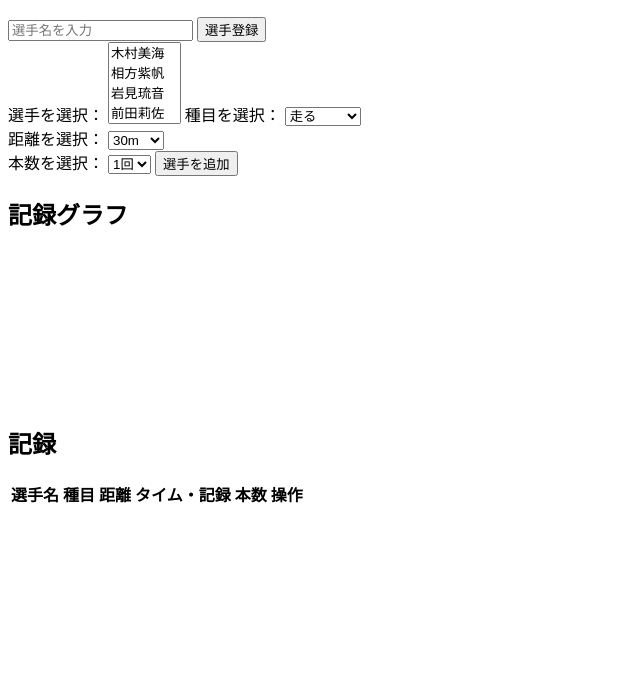
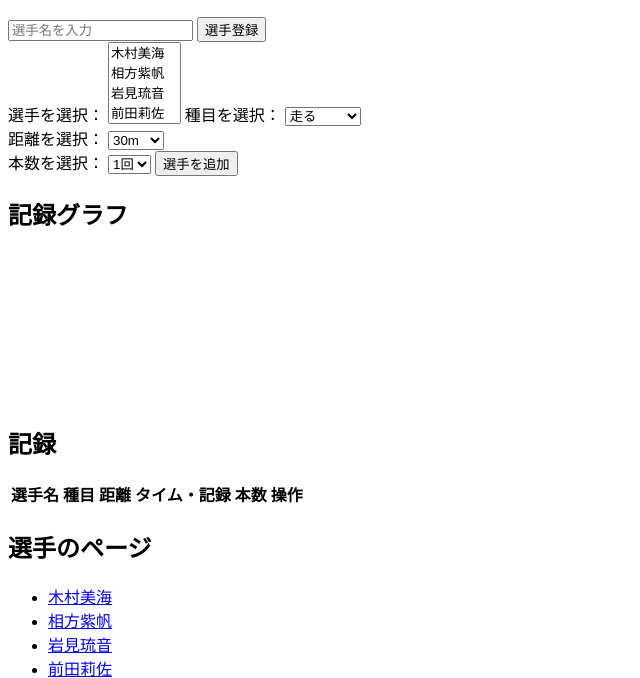
Before and after one commit to Kimu0650/NEWTFtimuRun, a plain HTML site: page index.html in a window 1280 px wide. Shown: the part 127-805 px from the top of the page, without its empty margins (0-640 px from the left). Drawn offline with nearby package versions, Linux system fonts and the light colour scheme.

```diff
--- a/index.html
+++ b/index.html
@@ -86,6 +86,36 @@
             <tbody id="record-table-body"></tbody>
         </table>
     </section>
+
+    <!-- 選手個人ページへのリンク -->
+    <section id="athletes-links">
+        <h2>選手のページ</h2>
+        <ul id="athletes-list"></ul> <!-- 選手名リンク一覧 -->
+    </section>
+
+    <script>
+        // 選手個人ページへのリンクを生成
+        function generateAthletesLinks() {
+            const athleteData = getAthleteData();
+            const athletesList = document.getElementById('athletes-list');
+            athletesList.innerHTML = '';  // 既存のリンクをクリア
+
+            // 選手名ごとにリンクを作成
+            for (const name in athleteData) {
+                const listItem = document.createElement('li');
+                const athleteLink = document.createElement('a');
+                athleteLink.href = `athletePage.html?name=${name}`;  // 各選手のページURL
+                athleteLink.textContent = name;
+                listItem.appendChild(athleteLink);
+                athletesList.appendChild(listItem);
+            }
+        }
+
+        // ページ読み込み時にリンクを表示
+        document.addEventListener('DOMContentLoaded', function() {
+            generateAthletesLinks();
+        });
+    </script>
 </body>
 </html>
 
```
